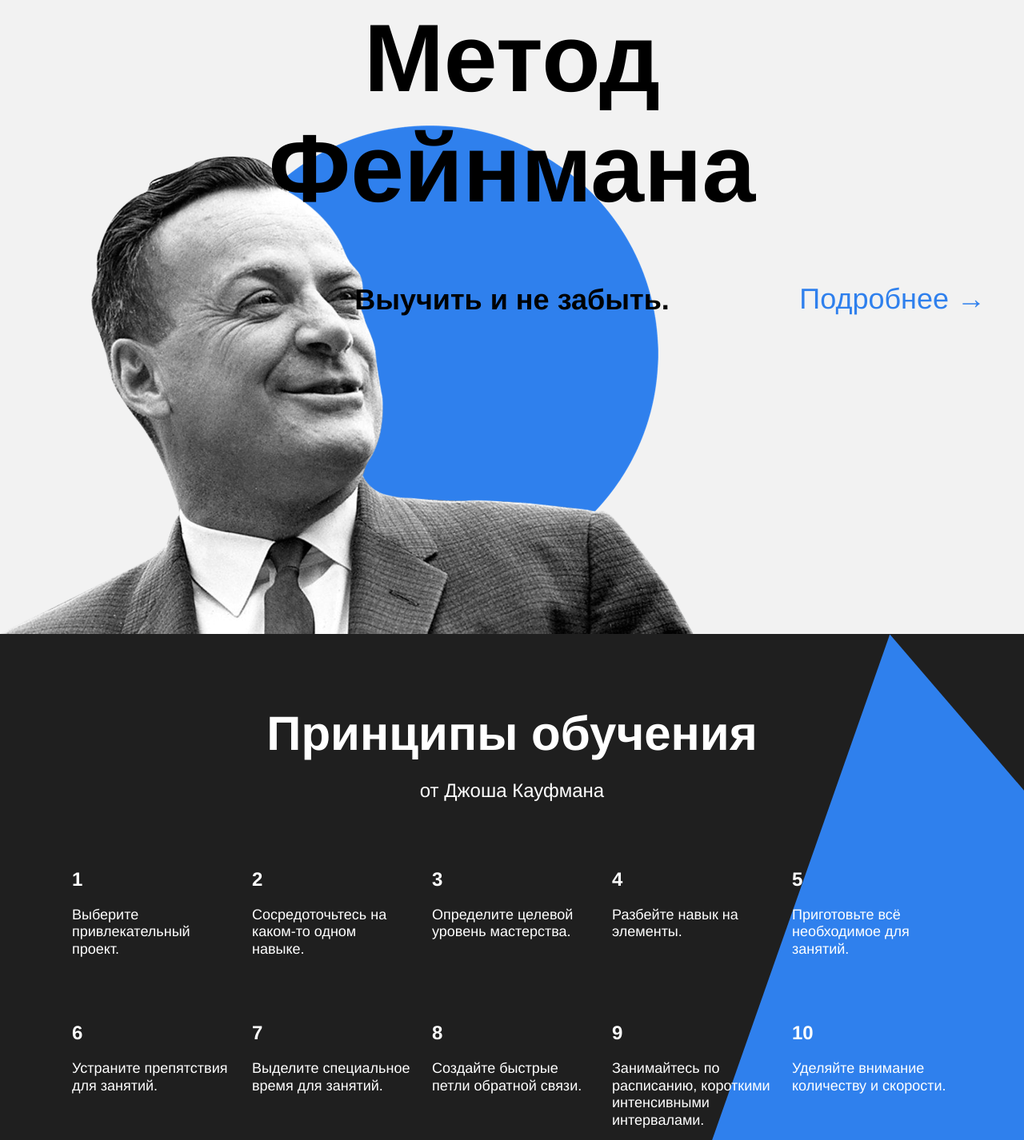
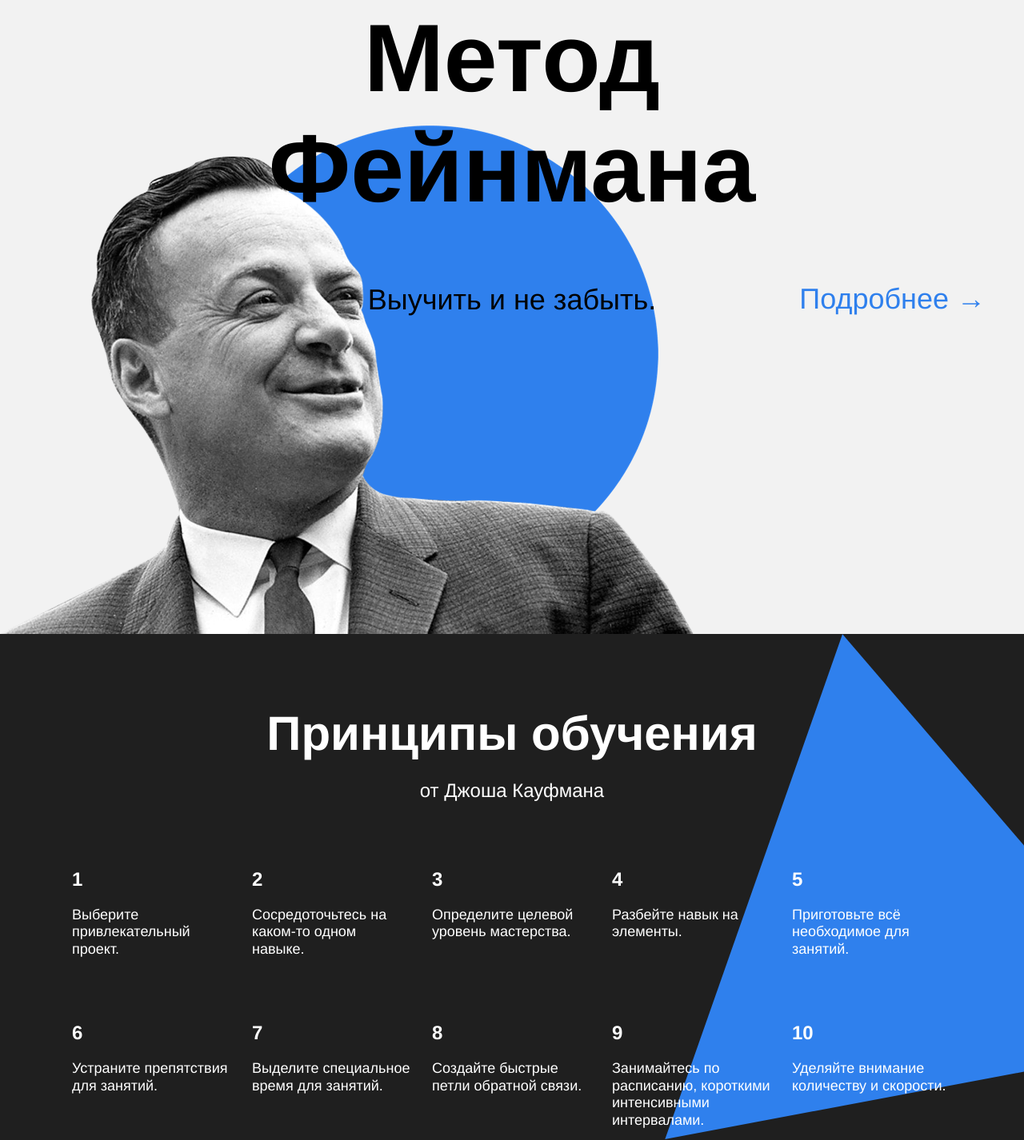
Before and after one commit to Segodnya/how-to-learn, a plain HTML site: page index.html in a window 1280 px wide. Shown: the part 2114-3540 px from the top of the page at 80% size. Drawn offline with Linux system fonts and the light colour scheme.

Commit message:
fix feynman subtitle and kaufman triangle

```diff
--- a/styles/style.css
+++ b/styles/style.css
@@ -224,7 +224,7 @@
   padding-top: 70px;
   line-height: 51px;
   font-size: 36px;
-  font-style: normal;
+  font-weight: normal;
   z-index: 10;
 }
 
@@ -253,6 +253,7 @@
   height: 877px;
   background-image: url(../images/kaufman-triangle.svg);
   background-repeat: no-repeat;
+  background-size: cover;
   position: absolute;
   top: 0;
   right: -210px;
```
